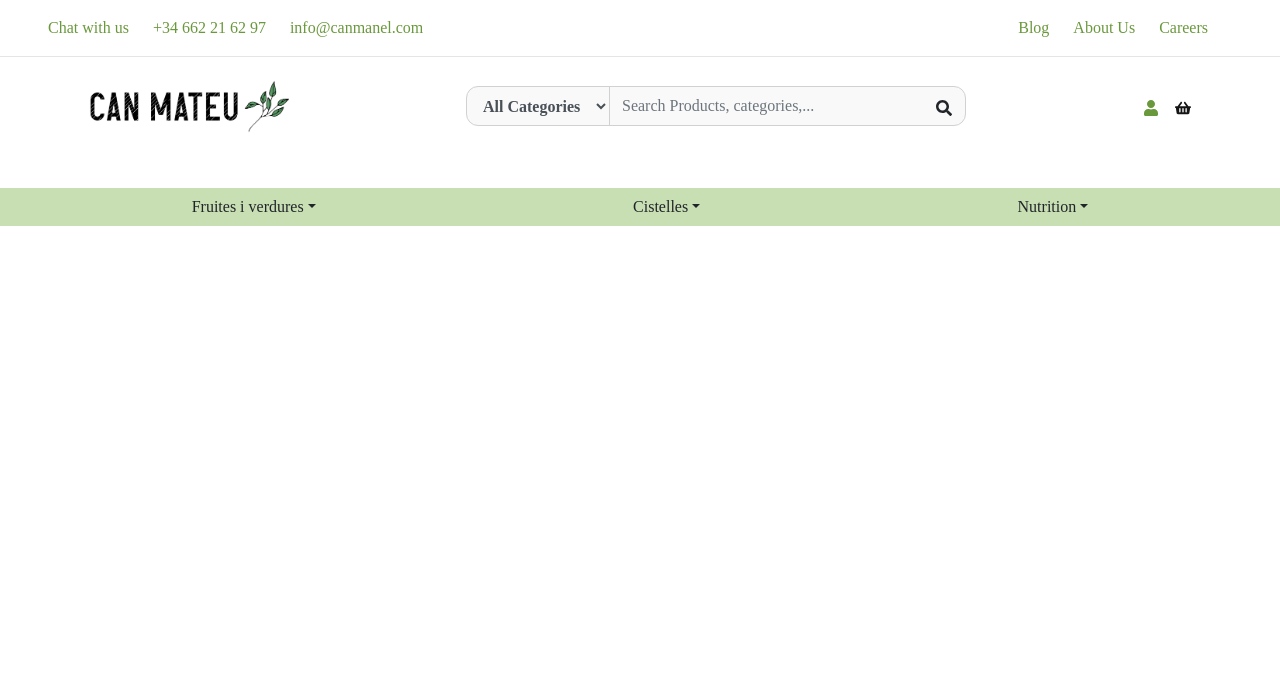
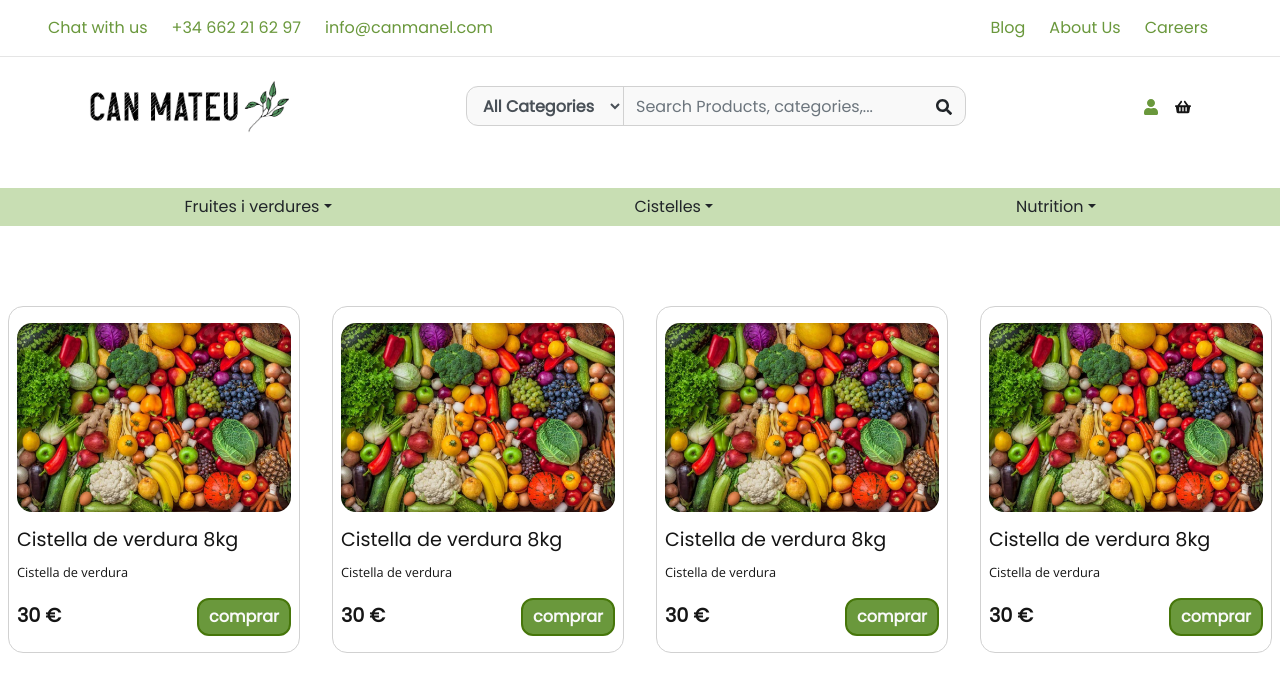
Before and after one commit to SalvadorSC/can-manel-front, a React (Create React App) app: page /product-list in a window 1280 px wide. Shown: the top 692 px of the page. Built offline with nearby package versions, Linux system fonts and the light colour scheme.

Commit message:
Maquetació de la pàgina que llista els productes

```diff
--- a/package.json
+++ b/package.json
@@ -3,6 +3,7 @@
   "version": "0.1.0",
   "private": true,
   "dependencies": {
+    "@fontsource/open-sans": "^4.5.0",
     "@fontsource/poppins": "^4.5.0",
     "@testing-library/jest-dom": "^5.13.0",
     "@testing-library/react": "^11.2.7",
--- a/src/App.js
+++ b/src/App.js
@@ -8,6 +8,7 @@ import { Cabecera } from "./componentes/Cabecera";
 import { useState, useEffect } from "react";
 import { PaginaPrincipal } from "./paginas/PaginaPrincipal";
 import { Login } from "./paginas/login/Login";
+import { ProductList } from "./paginas/productList/ProductList";
 
 function App() {
   return (
@@ -24,6 +25,9 @@ function App() {
           <Route path="/iniciar-sesion" exact>
             <Login />
           </Route>
+          <Route path="/product-list" exact>
+            <ProductList />
+          </Route>
         </Switch>
       </Router>
     </>
--- a/src/componentes/Cabecera.js
+++ b/src/componentes/Cabecera.js
@@ -1,5 +1,5 @@
 import "./Cabecera.css";
-import Logo from "../assets/logotip-horitzontal.png";
+import logo from "../assets/logotip-horitzontal.png";
 import { Link } from "react-router-dom";
 import { FaSearch, FaShoppingBasket, FaUser } from "react-icons/fa";
 
@@ -50,12 +50,12 @@ export const Cabecera = (props) => {
           <hr />
           <div className="d-flex align-items-center justify-content-around">
             <Link to="./principal">
-              <img className="logo" src={Logo} alt="" />
+              <img className="logo" src={logo} alt="Logo de Can Mateu" />
             </Link>
             <form className="form-search d-flex align-items-center justify-content-between">
               <div className="form-label-group ">
                 <select className="form-control">
-                  <option selected>All Categories</option>
+                  <option defaultValue>All Categories</option>
                   <option value="1">One</option>
                   <option value="2">Two</option>
                   <option value="3">Three</option>
@@ -85,6 +85,7 @@ export const Cabecera = (props) => {
         </div>
         <ul className="pl-0 row list-unstyled px-5 d-flex justify-content-around categories-nav-list">
           <li className="dropdown">
+            <Link to="./product-list">
               <button
                 className="btn dropdown-toggle"
                 type="button"
@@ -95,6 +96,7 @@ export const Cabecera = (props) => {
               >
                 Fruites i verdures
               </button>
+            </Link>
             <div className="dropdown-menu" aria-labelledby="dropdownMenu2">
               <button className="dropdown-item" type="button">
                 Action
--- a/src/global.css
+++ b/src/global.css
@@ -31,3 +31,10 @@ a {
   color: var(--color-primario);
   background-color: var(--color-blanco);
 }
+
+/* SECTION GLOBAL CLASS */
+
+section {
+  padding-inline: 0.5rem;
+  padding-block: 4rem;
+}
--- a/src/index.js
+++ b/src/index.js
@@ -1,6 +1,8 @@
 import React from "react";
 import ReactDOM from "react-dom";
 import "bootstrap/dist/css/bootstrap.min.css";
+import "@fontsource/poppins";
+import "@fontsource/open-sans";
 import "./global.css";
 import App from "./App";
 
--- /dev/null
+++ b/src/paginas/productList/ProductList.css
@@ -0,0 +1,44 @@
+.product-list {
+  display: grid;
+  gap: 2rem;
+  grid-auto-flow: dense;
+  grid-template-columns: repeat(auto-fit, minmax(min(100%, 7rem), 1fr));
+}
+.card {
+  grid-column: span 2;
+  background-color: #fff;
+  border: 1px solid var(--color-fondo-hover);
+  border-radius: 15px;
+  padding-inline: 0.5rem;
+  padding-block: 1rem;
+}
+.card-image {
+  border-radius: 15px;
+  max-block-size: 100%;
+}
+.card-info {
+  padding-block: 16px;
+  align-items: center;
+}
+.card-title {
+  font-weight: 500;
+  font-size: clamp(1rem, 2vw, 1.2rem);
+}
+.card-description {
+  font-family: "Open Sans";
+  font-size: clamp(0.8rem, 1.5vw, 0.8rem);
+  margin-bottom: 0;
+}
+.card-price {
+  font-weight: 600;
+  font-size: clamp(1rem, 2.5vw, 1.2rem);
+}
+.card-button {
+  font-weight: bold;
+  font-size: clamp(1rem, 2.5vw, 1rem);
+  border-radius: 12px;
+  border-width: 2px;
+  max-width: fit-content;
+  padding-inline: 10px;
+  padding-block: 5px;
+}
--- /dev/null
+++ b/src/paginas/productList/ProductList.js
@@ -0,0 +1,73 @@
+import "./ProductList.css";
+import product from "../../assets/product.jpeg";
+
+export const ProductList = () => {
+  return (
+    <>
+      <section className="section">
+        <div className="product-list">
+          <article className="card">
+            <img
+              className="card-image"
+              src={product}
+              alt="Cistella de fruites i verdures de l'hort"
+            ></img>
+            <div className="card-info">
+              <h4 className="card-title">Cistella de verdura 8kg</h4>
+              <p className="card-description">Cistella de verdura</p>
+            </div>
+            <div className="card-buy d-flex align-items-center justify-content-between">
+              <span className="card-price">30 €</span>
+              <button className="button card-button">comprar</button>
+            </div>
+          </article>
+          <article className="card">
+            <img
+              className="card-image"
+              src={product}
+              alt="Cistella de fruites i verdures de l'hort"
+            ></img>
+            <div className="card-info">
+              <h4 className="card-title">Cistella de verdura 8kg</h4>
+              <p className="card-description">Cistella de verdura</p>
+            </div>
+            <div className="card-buy d-flex align-items-center justify-content-between">
+              <span className="card-price">30 €</span>
+              <button className="button card-button">comprar</button>
+            </div>
+          </article>
+          <article className="card">
+            <img
+              className="card-image"
+              src={product}
+              alt="Cistella de fruites i verdures de l'hort"
+            ></img>
+            <div className="card-info">
+              <h4 className="card-title">Cistella de verdura 8kg</h4>
+              <p className="card-description">Cistella de verdura</p>
+            </div>
+            <div className="card-buy d-flex align-items-center justify-content-between">
+              <span className="card-price">30 €</span>
+              <button className="button card-button">comprar</button>
+            </div>
+          </article>
+          <article className="card">
+            <img
+              className="card-image"
+              src={product}
+              alt="Cistella de fruites i verdures de l'hort"
+            ></img>
+            <div className="card-info">
+              <h4 className="card-title">Cistella de verdura 8kg</h4>
+              <p className="card-description">Cistella de verdura</p>
+            </div>
+            <div className="card-buy d-flex align-items-center justify-content-between">
+              <span className="card-price">30 €</span>
+              <button className="button card-button">comprar</button>
+            </div>
+          </article>
+        </div>
+      </section>
+    </>
+  );
+};
```
Also changed, not shown: src/assets/product.jpeg (added), 1 other file (tests, documents, lock files or other folders). Lines whose indentation alone changed are shown as unchanged.
